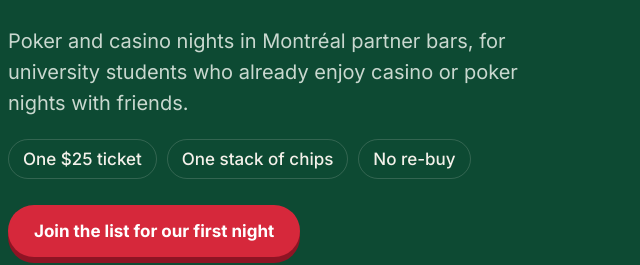
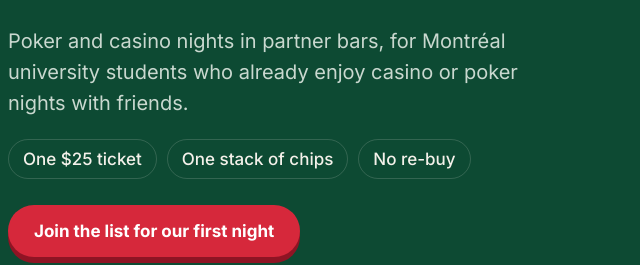
Before and after one commit to thibaultduverger10-ship-it/jackpot-nights, a plain HTML site: page index.html in a window 1280 px wide. Shown: the part 293-558 px from the top of the page, 56-696 px from the left. Drawn offline with Linux system fonts and the light colour scheme.

Commit message:
V2: say "Montréal university students" in the hero subtitle
Co-Authored-By: Claude Opus 5.5 <noreply@anthropic.com>
Claude-Session: https://claude.ai/code/session_014wtFrcdFc3t8cs6BqwQ5eG

```diff
--- a/index.html
+++ b/index.html
@@ -80,7 +80,7 @@ footer{padding:28px max(5vw,18px);background:#051e15;font-size:14px;color:var(--
     <div>
       <span class="brand">JACKPOT NIGHTS</span>
       <h1>All the thrill. None of the chase.</h1>
-      <p class="lead">Poker and casino nights in Montréal partner bars, for university students who already enjoy casino or poker nights with friends.</p>
+      <p class="lead">Poker and casino nights in partner bars, for Montréal university students who already enjoy casino or poker nights with friends.</p>
       <ul class="facts">
         <li>One $25 ticket</li><li>One stack of chips</li><li>No re-buy</li>
       </ul>
```
